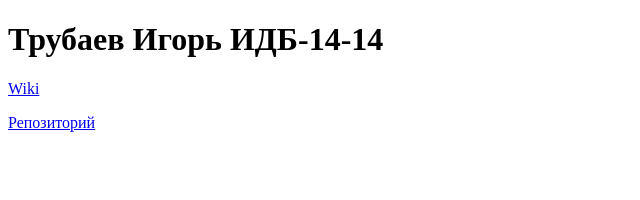
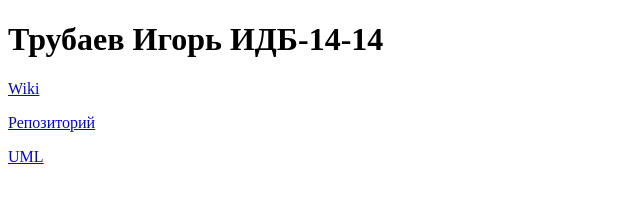
Before and after one commit to grioz/laba, a plain HTML site: page index.html in a window 1280 px wide. Shown: the full height of the page, 0-640 px from the left. Drawn offline with Linux system fonts and the light colour scheme.

Commit message:
Update index.html

```diff
--- a/index.html
+++ b/index.html
@@ -16,5 +16,6 @@
    <h1>Трубаев Игорь ИДБ-14-14</h1>
 <p><a href='https://github.com/grioz/laba/wiki'>Wiki</a></p>
 <p><a href='https://github.com/grioz/laba'>Репозиторий</a></p>
+    <p><a href='https://github.com/grioz/laba/wiki/Лабораторная-работа.-UML-диаграмма-классов'>UML</a></p>
   </body>
 </html>
```
